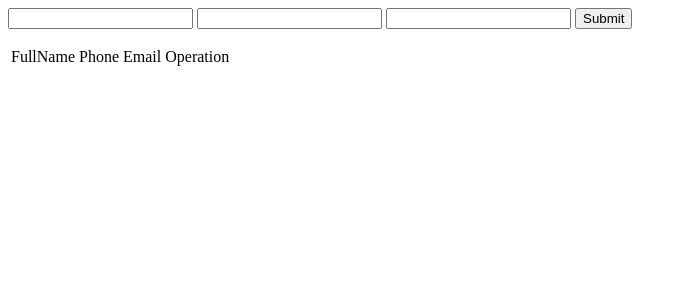
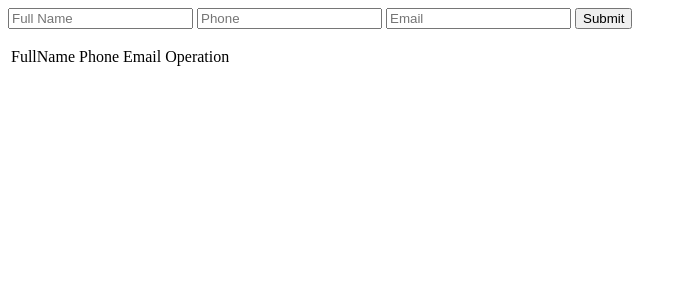
Before and after one commit to Its-Yayo/f-test, a Flask app: page / in a window 1280 px wide. Shown: the top 300 px of the page, without its empty margins (0-687 px from the left). Run offline with Flask 3, Linux system fonts and the light colour scheme; data that the repository does not hold is empty; parts of the project's set-up code (start-up, migrations or seed data) failed here and were passed over.

Commit message:
Add Usage index.html #5 FIXME

```diff
--- a/templates/index.html
+++ b/templates/index.html
@@ -10,9 +10,9 @@
 
 
 <form action="/add_contact" method="post">
-    <input type="text" name="fullname" placerholder="Full Name">
-    <input type="text" name="phone" placerholder="Phone">
-    <input type="text" name="email" placerholder="Email">
+    <input type="text" name="fullname" placeholder="Full Name">
+    <input type="text" name="phone" placeholder="Phone">
+    <input type="text" name="email" placeholder="Email">
     <button type="submit">Submit</button>
 </form>
 
```
